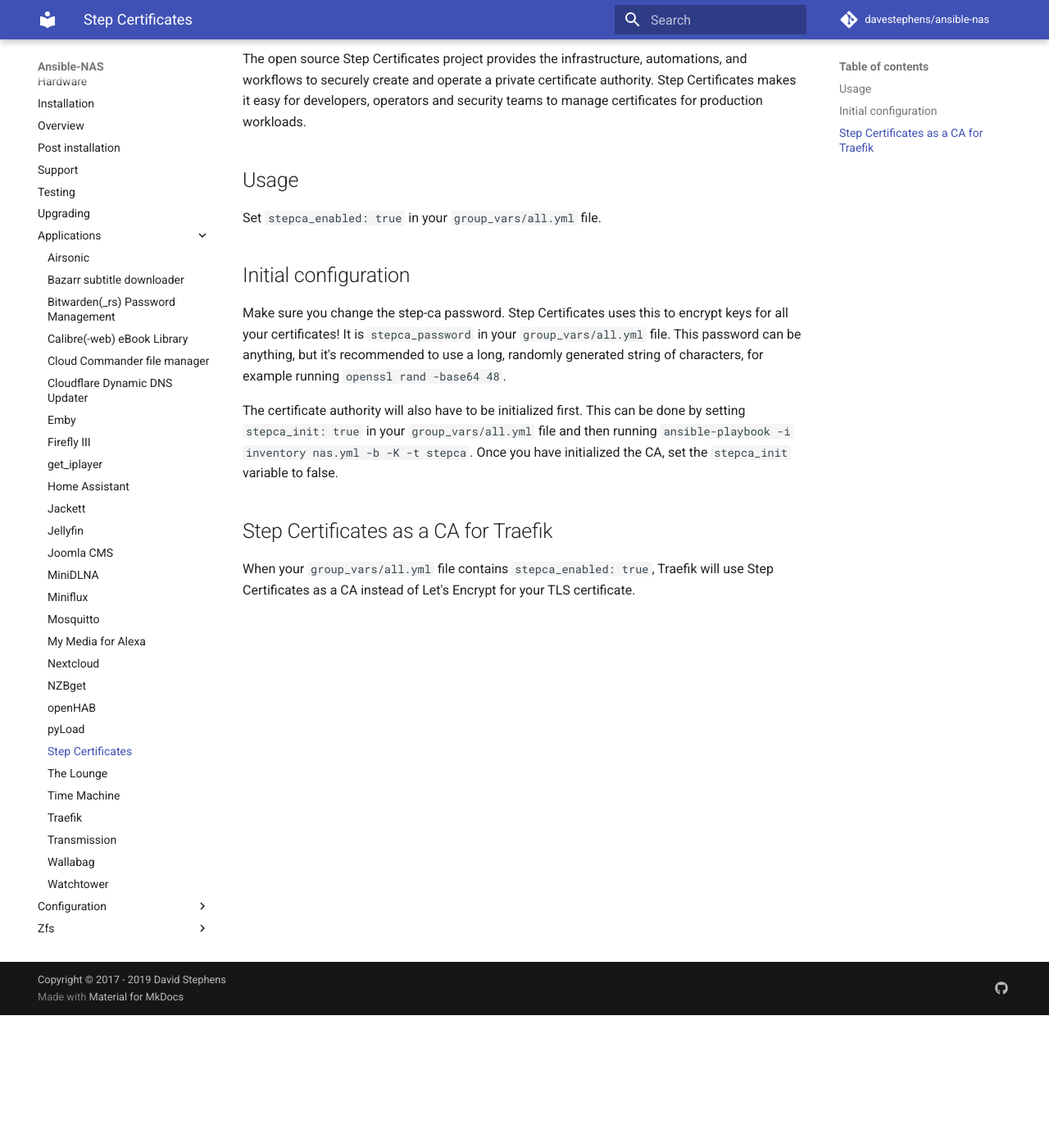
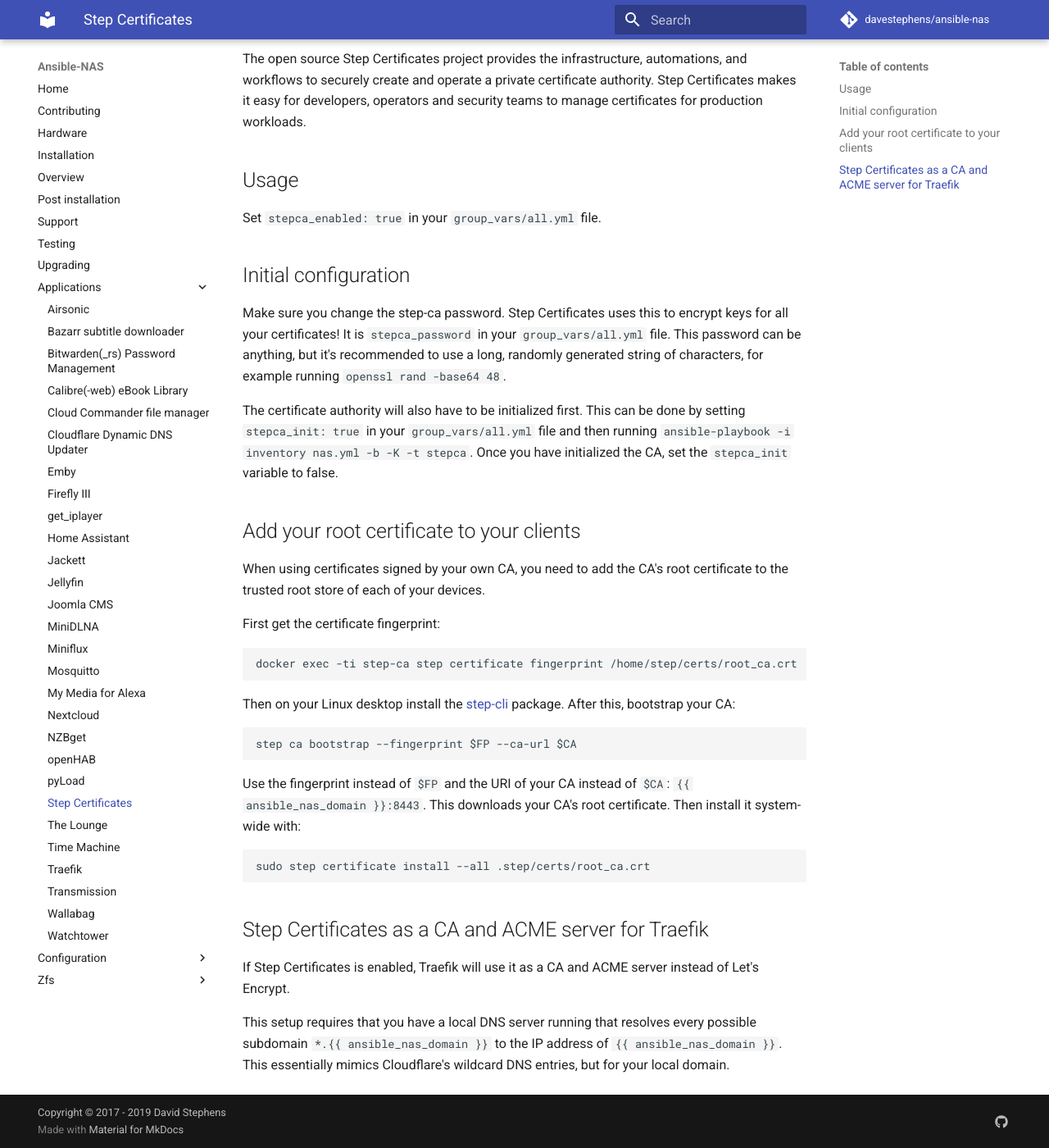
Before and after one commit to davestephens/ansible-nas, an MkDocs documentation site: the page built from docs/applications/step-ca.md, in a window 1280 px wide and 1400 px high, scrolled down 162 px. Shown: the whole window at 82% size. Built offline with MkDocs 1.6.1 and Material for MkDocs 9.7.7, drawn with Linux system fonts in a browser that asks for light colours; comment, search, counter and statistics services are not loaded.

Commit message:
Expand documentation of Step Certificates usage

````diff
--- a/docs/applications/step-ca.md
+++ b/docs/applications/step-ca.md
@@ -16,5 +16,28 @@ Make sure you change the step-ca password. Step Certificates uses this to encryp
 
 The certificate authority will also have to be initialized first. This can be done by setting `stepca_init: true` in your `group_vars/all.yml` file and then running `ansible-playbook -i inventory nas.yml -b -K -t stepca`. Once you have initialized the CA, set the `stepca_init` variable to false.
 
-## Step Certificates as a CA for Traefik
-When your `group_vars/all.yml` file contains `stepca_enabled: true`, Traefik will use Step Certificates as a CA instead of Let's Encrypt for your TLS certificate.
+## Add your root certificate to your clients
+When using certificates signed by your own CA, you need to add the CA's root certificate to the trusted root store of each of your devices.
+
+First get the certificate fingerprint:
+
+```shell
+docker exec -ti step-ca step certificate fingerprint /home/step/certs/root_ca.crt
+```
+
+Then on your Linux desktop install the [step-cli](https://github.com/smallstep/cli/releases) package. After this, bootstrap your CA:
+
+```
+step ca bootstrap --fingerprint $FP --ca-url $CA
+```
+
+Use the fingerprint instead of `$FP` and the URI of your CA instead of `$CA`: `{{ ansible_nas_domain }}:8443`. This downloads your CA's root certificate. Then install it system-wide with:
+
+```
+sudo step certificate install --all .step/certs/root_ca.crt
+```
+
+## Step Certificates as a CA and ACME server for Traefik
+If Step Certificates is enabled, Traefik will use it as a CA and ACME server instead of Let's Encrypt.
+
+This setup requires that you have a local DNS server running that resolves every possible subdomain `*.{{ ansible_nas_domain }}` to the IP address of `{{ ansible_nas_domain }}`. This essentially mimics Cloudflare's wildcard DNS entries, but for your local domain.
````
